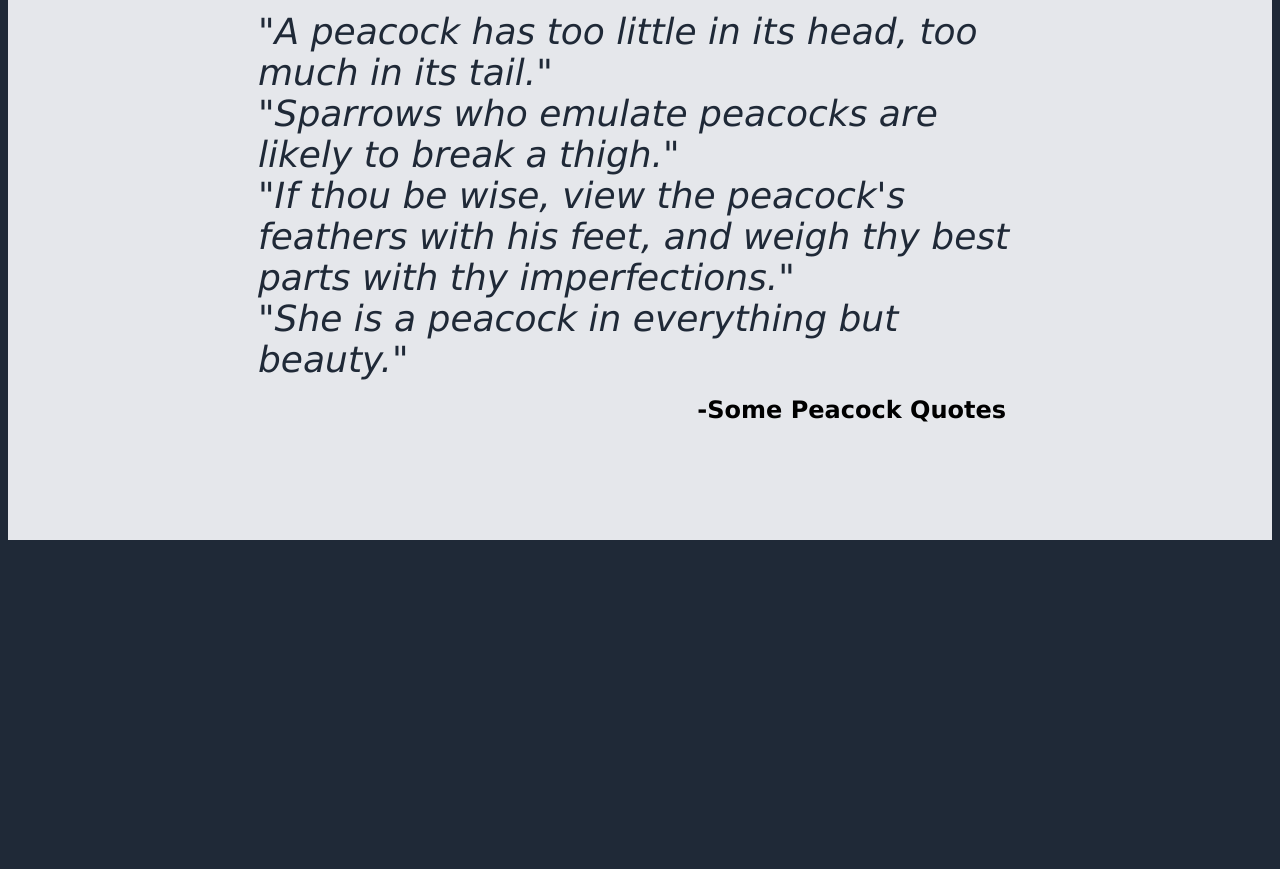
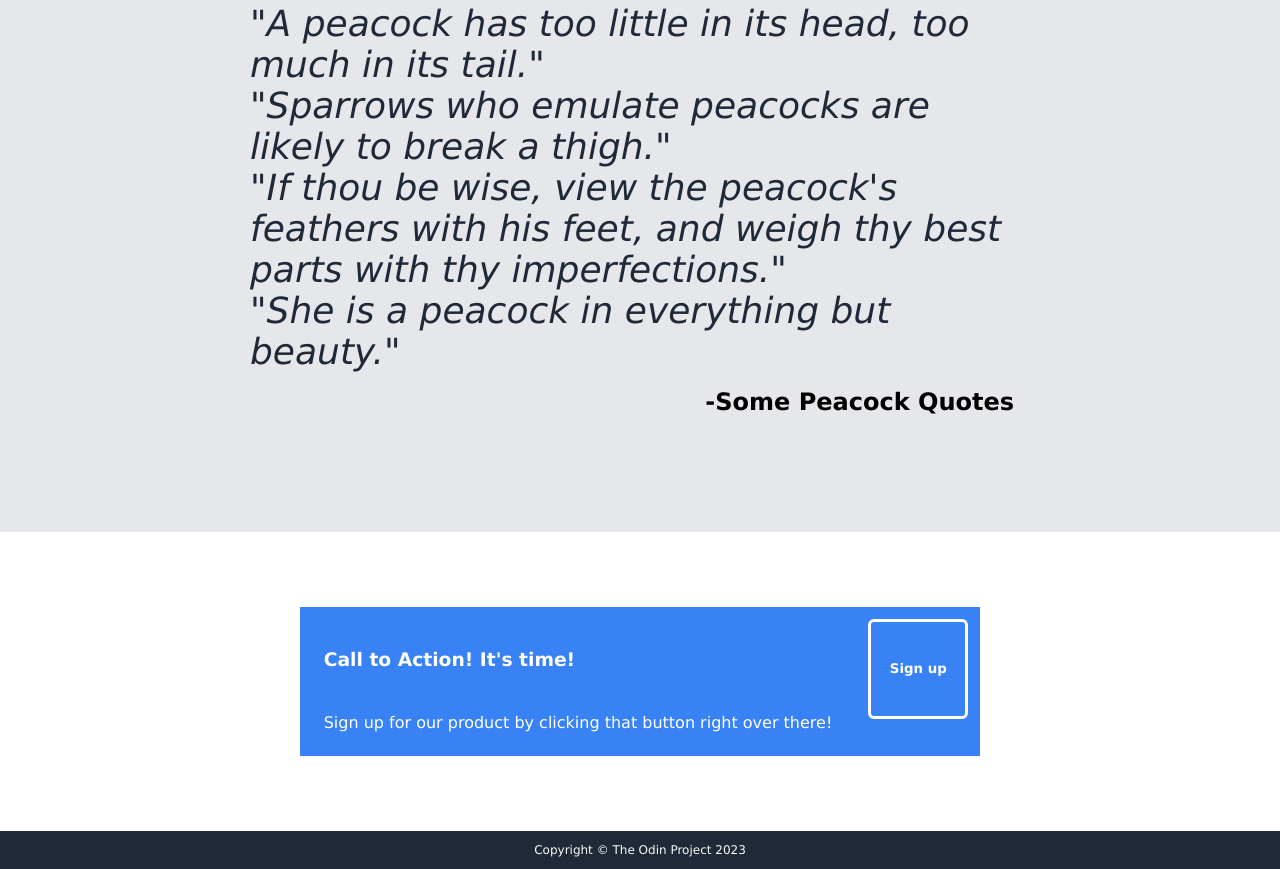
Before and after one commit to worsleyj/odin-landing-page, a plain HTML site: page index.html in a window 1280 px wide. Shown: the part 1213-2082 px from the top of the page. Before the commit the page ends 1761 px from the top, so only its background shows below. Drawn offline with Linux system fonts and the light colour scheme.

Commit message:
all sections completed, section 5 needs minor fixes

```diff
--- a/index.html
+++ b/index.html
@@ -54,5 +54,19 @@
             <div id="quote">"She is a peacock in everything but beauty."</div>
             <div id="quote-author">-Some Peacock Quotes</div>
         </div>
+        <div id="background-container">
+            <div id="container-three">
+                <div id="signup-container">
+                    <h3 id="call-to-action"> Call to Action! It's time!</h3>
+                    <p id="signup"> Sign up for our product by clicking that button right over there!</p>
+                </div>
+                <div>
+                    <button id="main-signup">Sign up</button>
+                </div>
+            </div>
+        </div>
+        <div id="footer">
+            <p>Copyright © The Odin Project 2023</p>
+        </div>
     </body>
 </html>
--- a/styles.css
+++ b/styles.css
@@ -1,3 +1,12 @@
+* {
+    background-color: #1f2937;
+    font-family:'Lucida Sans', 'Lucida Sans Regular', 'Lucida Grande', 'Lucida Sans Unicode', Geneva, Verdana, sans-serif
+
+}
+
+body {
+    margin: 0px;
+}
 #header-container {
     margin: 0px 140px 0px;
     padding: 12px;
@@ -128,12 +137,43 @@ img {
     padding: 16px;
     font-weight: 900;
 }
-* {
-    background-color: #1f2937;
-    font-family:'Lucida Sans', 'Lucida Sans Regular', 'Lucida Grande', 'Lucida Sans Unicode', Geneva, Verdana, sans-serif
+
+
+
+#background-container, #background-container * {
+    background-color: white;
 
 }
 
+#container-three {
+    background-color: white;
+    display: flex;
+    justify-content: center;
+    align-items: stretch    ;
+    padding: 75px;
+    border-radius: 25px;
+}
+#container-three * {
+    background-color: #3882f6;
+    padding: 12px;
+    color: white;
+}
+
+#container-three p {
+    margin: 0;
+}
+
+#main-signup {
+    border: solid white;
+    width: 100px;
+    height:100px;
+}
+
+#footer p {
+    color: #f9faf8;
+    font-size: 12px;
+    text-align: center;
+}
 a:link { text-decoration: none; }
 
 a:visited { text-decoration: none; }
```
